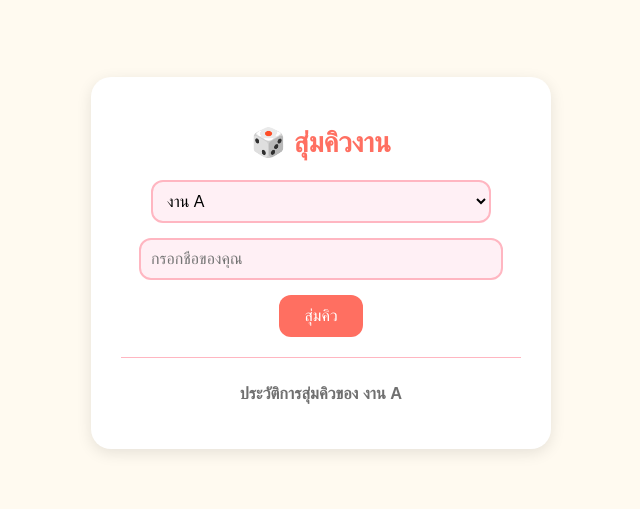
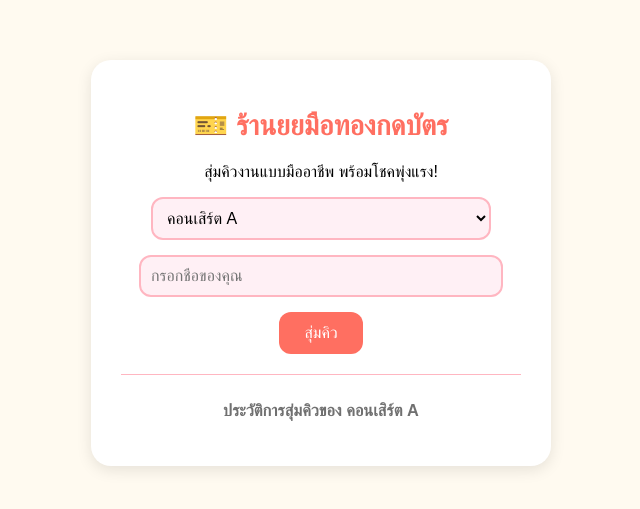
Before and after one commit to tangzsxdc123/random-queue-app, a plain HTML site: page index.html in a window 1280 px wide. Shown: the part 137-646 px from the top of the page, without its empty margins (319-959 px from the left). Drawn offline with Linux system fonts and the light colour scheme.

Commit message:
Update index.html

```diff
--- a/index.html
+++ b/index.html
@@ -1,19 +1,28 @@
 <!DOCTYPE html>
 <html>
 <head>
-    <title>สุ่มคิวงาน</title>
+    <title>ร้านยยมือทองกดบัตร</title>
     <link rel="stylesheet" href="style.css">
 </head>
 <body>
     <div id="app">
-        <h1>🎲 สุ่มคิวงาน</h1>
-        <select id="taskSelector">
-            <option value="งาน A">งาน A</option>
-            <option value="งาน B">งาน B</option>
-            <option value="งาน C">งาน C</option>
-        </select>
-        <input id="nameInput" placeholder="กรอกชื่อของคุณ">
-        <button id="generateButton">สุ่มคิว</button>
+        <div class="ticket-header">
+            <h1>🎫 ร้านยยมือทองกดบัตร</h1>
+            <p>สุ่มคิวงานแบบมืออาชีพ พร้อมโชคพุ่งแรง!</p>
+        </div>
+
+        <div class="lightstick-animation"></div>
+
+        <div class="form-container">
+            <select id="taskSelector">
+                <option value="คอนเสิร์ต A">คอนเสิร์ต A</option>
+                <option value="คอนเสิร์ต B">คอนเสิร์ต B</option>
+                <option value="คอนเสิร์ต C">คอนเสิร์ต C</option>
+            </select>
+            <input id="nameInput" placeholder="กรอกชื่อของคุณ">
+            <button id="generateButton">สุ่มคิว</button>
+        </div>
+
         <div id="result"></div>
         <div id="previousResults"></div>
     </div>
```
